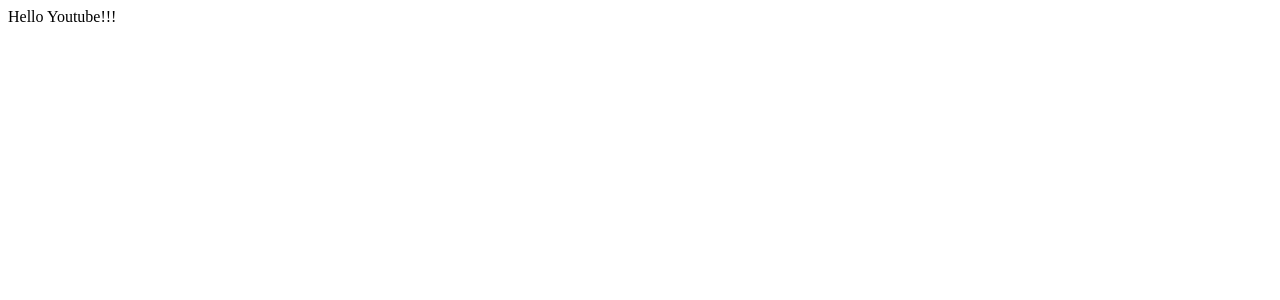
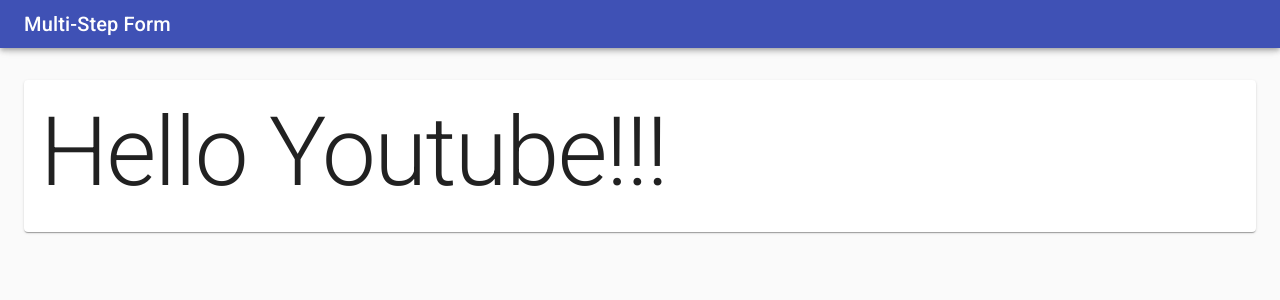
Before and after one commit to bmvantunes/youtube-2020-june-multi-step-form-formik, a Next.js app: page / in a window 1280 px wide. Shown: the top 300 px of the page. Built offline with nearby package versions, Linux system fonts and the light colour scheme.

Commit message:
Add material-ui like we did in our Next.js Tutorial Part 5. Video URL = https://youtu.be/k7bKDpw-JGk

```diff
--- /dev/null
+++ b/src/pages/_app.tsx
@@ -0,0 +1,39 @@
+import { AppBar, Box, Container, CssBaseline, ThemeProvider, Toolbar, Typography } from '@material-ui/core';
+import { AppProps } from 'next/app';
+import Head from 'next/head';
+import React from 'react';
+import { theme } from '../theme';
+
+export default function MyApp({ Component, pageProps }: AppProps) {
+  React.useEffect(() => {
+    // Remove the server-side injected CSS.
+    const jssStyles = document.querySelector('#jss-server-side');
+    if (jssStyles) {
+      jssStyles.parentElement.removeChild(jssStyles);
+    }
+  }, []);
+
+  return (
+    <React.Fragment>
+      <Head>
+        <title>Multi-Step Form</title>
+        <meta name="viewport" content="minimum-scale=1, initial-scale=1, width=device-width" />
+      </Head>
+      <ThemeProvider theme={theme}>
+        <AppBar position="fixed">
+          <Toolbar variant="dense">
+            <Typography variant="h6">Multi-Step Form</Typography>
+          </Toolbar>
+        </AppBar>
+
+        {/* CssBaseline kickstart an elegant, consistent, and simple baseline to build upon. */}
+        <CssBaseline />
+        <Container>
+          <Box marginTop={10}>
+            <Component {...pageProps} />
+          </Box>
+        </Container>
+      </ThemeProvider>
+    </React.Fragment>
+  );
+}
--- /dev/null
+++ b/src/pages/_document.tsx
@@ -0,0 +1,68 @@
+import { ServerStyleSheets } from '@material-ui/core/styles';
+import Document, { Head, Html, Main, NextScript } from 'next/document';
+import React from 'react';
+import { theme } from '../theme';
+
+export default class MyDocument extends Document {
+  render() {
+    return (
+      <Html lang="en">
+        <Head>
+          {/* PWA primary color */}
+          <meta name="theme-color" content={theme.palette.primary.main} />
+          <link
+            rel="stylesheet"
+            href="https://fonts.googleapis.com/css?family=Roboto:300,400,500,700&display=swap"
+          />
+        </Head>
+        <body>
+          <Main />
+          <NextScript />
+        </body>
+      </Html>
+    );
+  }
+}
+
+// `getInitialProps` belongs to `_document` (instead of `_app`),
+// it's compatible with server-side generation (SSG).
+MyDocument.getInitialProps = async (ctx) => {
+  // Resolution order
+  //
+  // On the server:
+  // 1. app.getInitialProps
+  // 2. page.getInitialProps
+  // 3. document.getInitialProps
+  // 4. app.render
+  // 5. page.render
+  // 6. document.render
+  //
+  // On the server with error:
+  // 1. document.getInitialProps
+  // 2. app.render
+  // 3. page.render
+  // 4. document.render
+  //
+  // On the client
+  // 1. app.getInitialProps
+  // 2. page.getInitialProps
+  // 3. app.render
+  // 4. page.render
+
+  // Render app and page and get the context of the page with collected side effects.
+  const sheets = new ServerStyleSheets();
+  const originalRenderPage = ctx.renderPage;
+
+  ctx.renderPage = () =>
+    originalRenderPage({
+      enhanceApp: (App) => (props) => sheets.collect(<App {...props} />),
+    });
+
+  const initialProps = await Document.getInitialProps(ctx);
+
+  return {
+    ...initialProps,
+    // Styles fragment is rendered after the app and page rendering finish.
+    styles: [...React.Children.toArray(initialProps.styles), sheets.getStyleElement()],
+  };
+};
--- a/src/pages/index.tsx
+++ b/src/pages/index.tsx
@@ -1,3 +1,11 @@
+import { Card, CardContent, Typography } from '@material-ui/core';
+
 export default function Home() {
-  return <div>Hello Youtube!!!</div>;
+  return (
+    <Card>
+      <CardContent>
+        <Typography variant="h1">Hello Youtube!!!</Typography>
+      </CardContent>
+    </Card>
+  );
 }
--- /dev/null
+++ b/src/theme.tsx
@@ -0,0 +1,4 @@
+import { createMuiTheme } from '@material-ui/core/styles';
+
+// Create a theme instance.
+export const theme = createMuiTheme();
```
